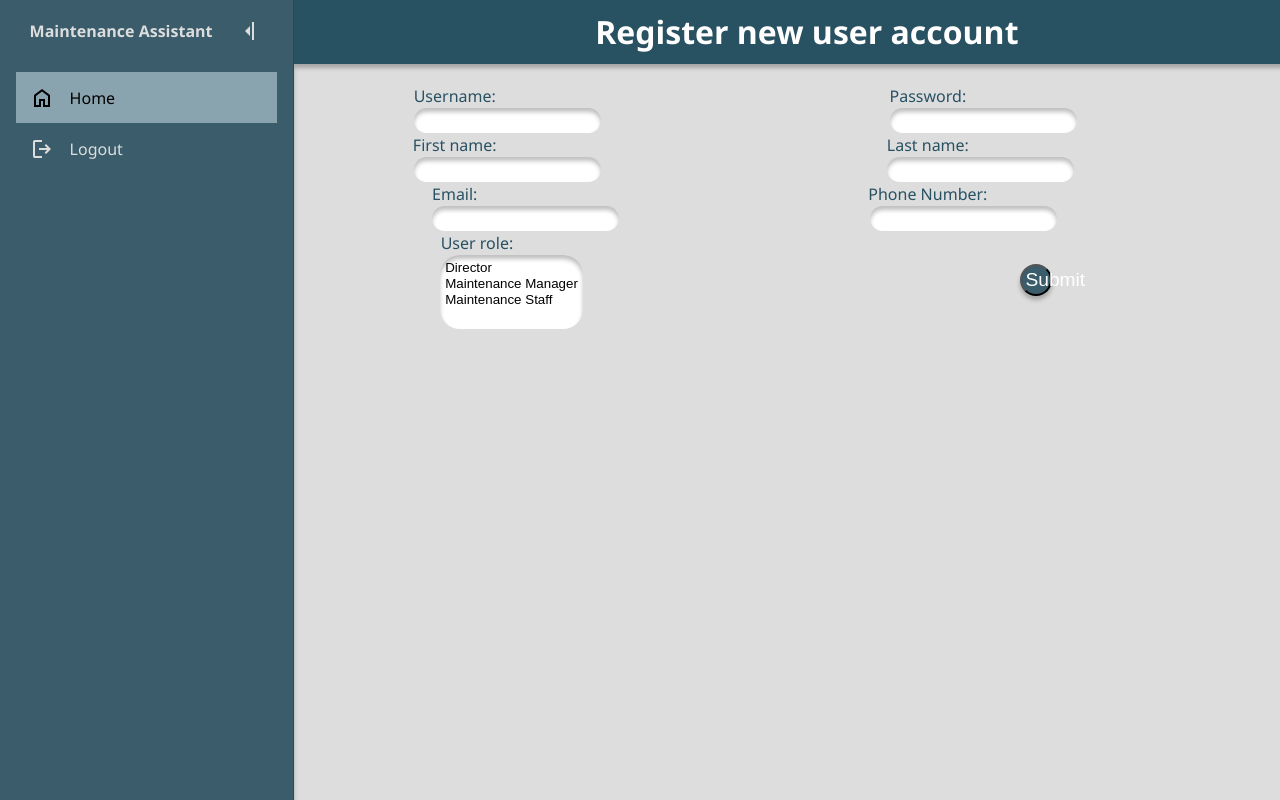
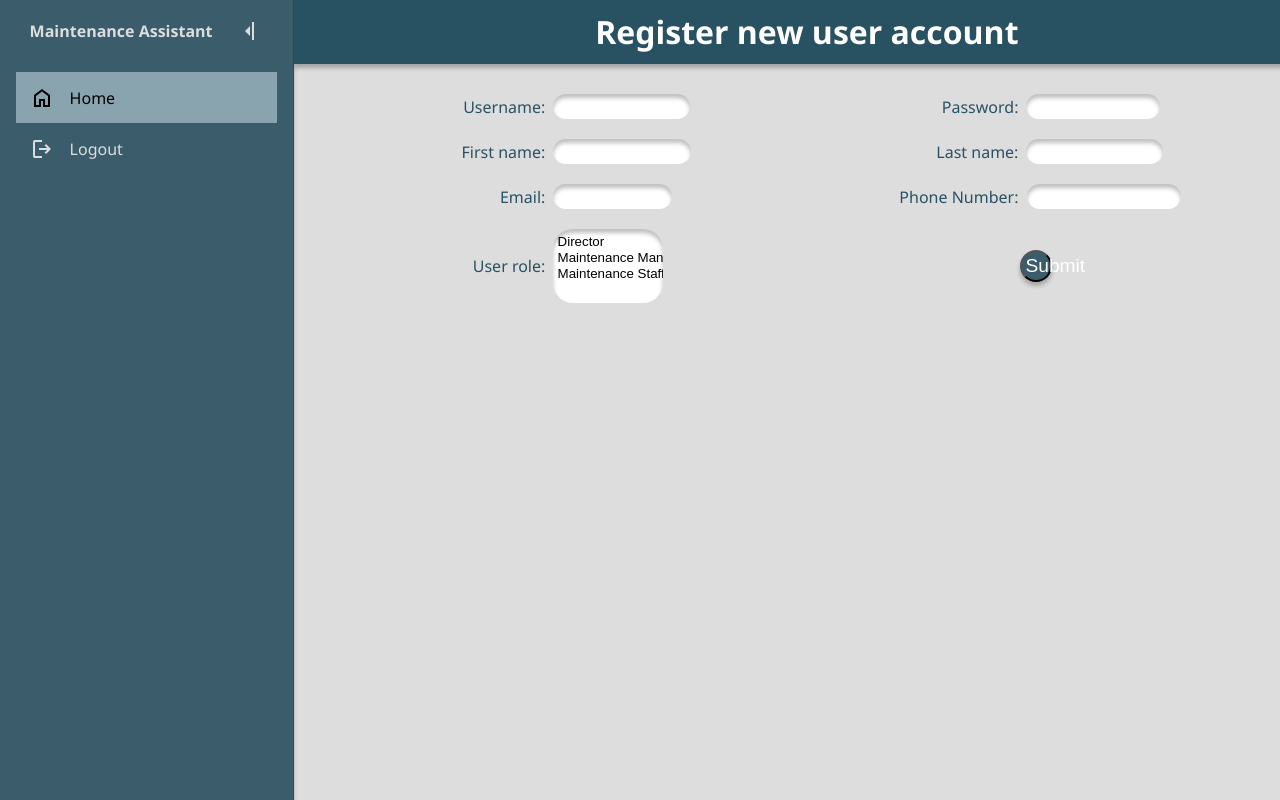
Before and after one commit to Str-Josh/MaintenanceAssistant, a Flask app: page /register in a window 1280 px wide. Run offline with Flask 3, Linux system fonts and the light colour scheme.

Commit message:
fix styling

```diff
--- a/static/forms/signup.css
+++ b/static/forms/signup.css
@@ -5,3 +5,10 @@
     align-items: center;
     justify-items: center;
 }
+
+.inputUser{
+    display: grid;
+    padding: 10px;
+    grid-template-columns: 50% 50%;
+    align-items: center;
+}
--- a/templates/forms/sign_up.html
+++ b/templates/forms/sign_up.html
@@ -17,37 +17,37 @@
 
 
         <form action="/register" method="post" class="subGrid">
-            <div>
+            <div class="inputUser">
                 <label for="username" class="labeltext">Username:</label>
                 <input type="text" name="username" class="inputBox"/>
             </div>
 
-            <div>
+            <div class="inputUser">
                 <label for="password" class="labeltext">Password:</label>
                 <input type="password" name="password" class="inputBox"/>
             </div>
 
-            <div>
+            <div class="inputUser">
                 <label for="firstname" class="labeltext">First name:</label>
                 <input type="text" name="firstname" class="inputBox"/>
             </div>
 
-            <div>
+            <div class="inputUser">
                 <label for="lastname" class="labeltext">Last name:</label>
                 <input type="text" name="lastname" class="inputBox"/>
             </div>
 
-            <div>
+            <div class="inputUser">
                 <label for="email" class="labeltext">Email:</label>
                 <input type="text" name="email" class="inputBox"/>
             </div>
 
-            <div>
+            <div class="inputUser">
                 <label for="phoneNumber" class="labeltext">Phone Number:</label>
                 <input type="number" name="phoneNumber" class="inputBox"/>
             </div>
 
-            <div>
+            <div class="inputUser">
                 <label for="user_role" class="labeltext">User role:</label>
                 <select class="dropdown-content inputBox" name="user_role" multiple>
                     <!-- <option value="" disabled selected>Select a role</option> -->
```
